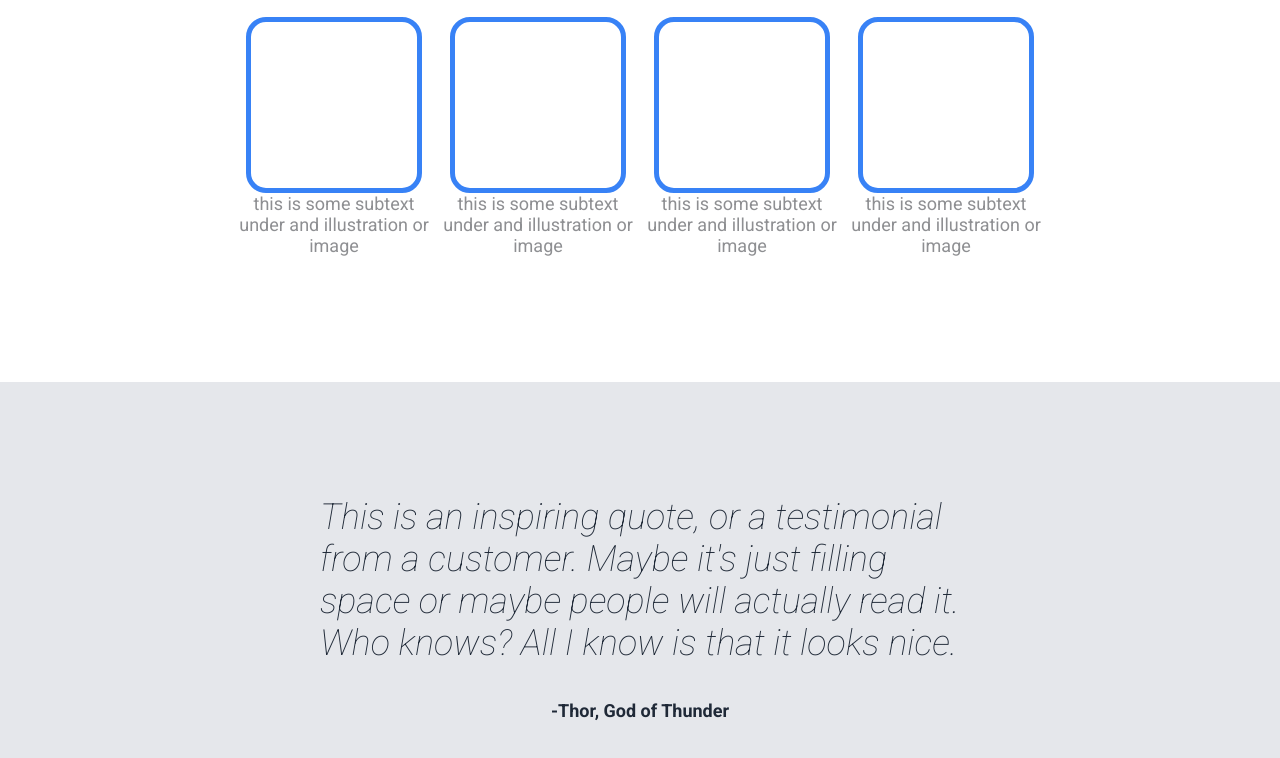
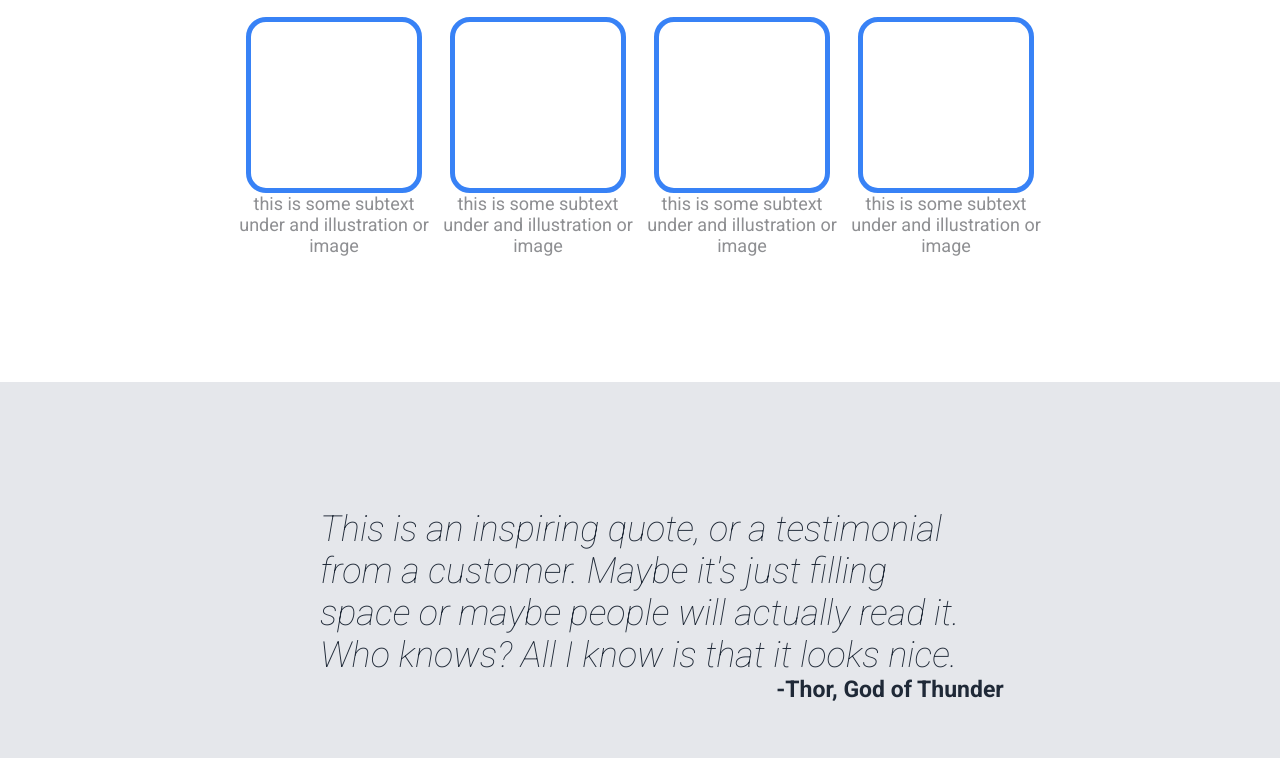
Before and after one commit to CTMendoza/odin-landing-page, a plain HTML site: page index.html in a window 1280 px wide. Shown: the part 638-1396 px from the top of the page. Drawn offline with Linux system fonts and the light colour scheme.

Commit message:
Completed the quote section of landing page Styles complete on quote and signature p elements and also positioned elements as necessary to the final result of the project

```diff
--- a/styles.css
+++ b/styles.css
@@ -63,12 +63,15 @@ p {
     font-weight: lighter;
     color: #1F2937;
     width: 50%;
+    margin-bottom: 0;
 }
 
 .signature {
     font-family: "Roboto", sans-serif;
     font-weight: bold;
     color: #1F2937;
+    margin-left: 500px;
+    font-size: 23px;
 }
 
 .header{
```
